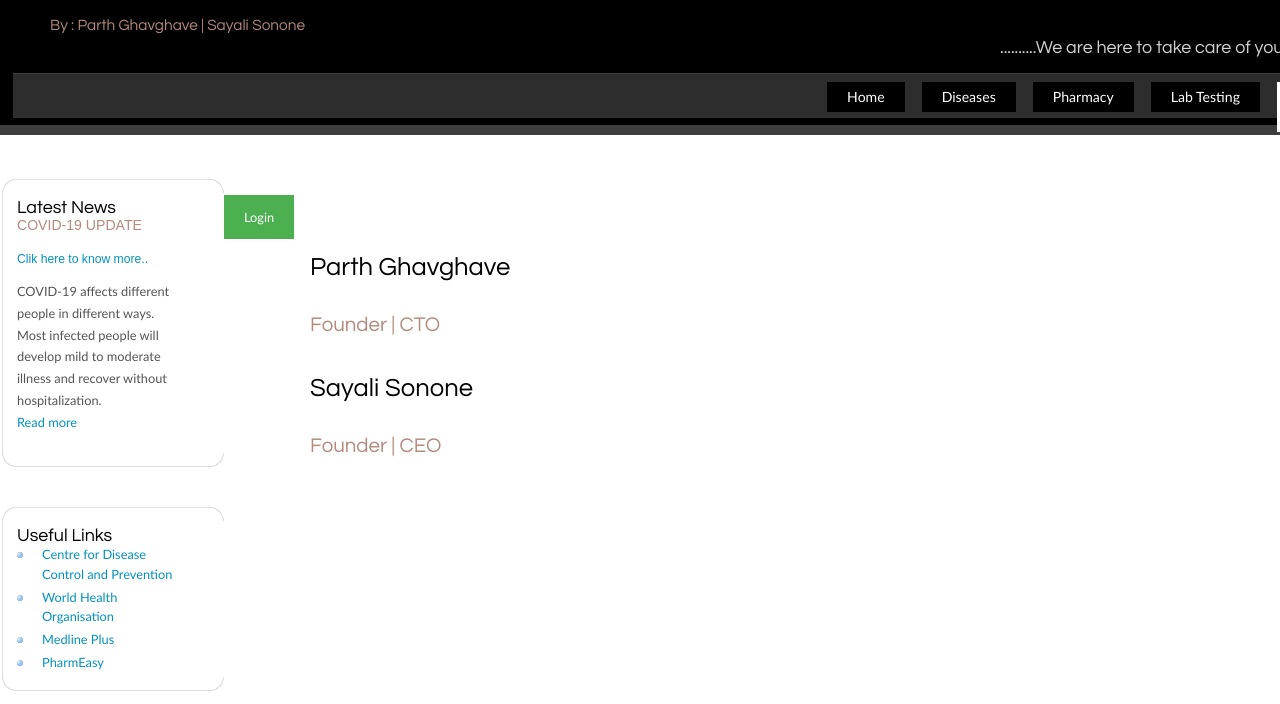
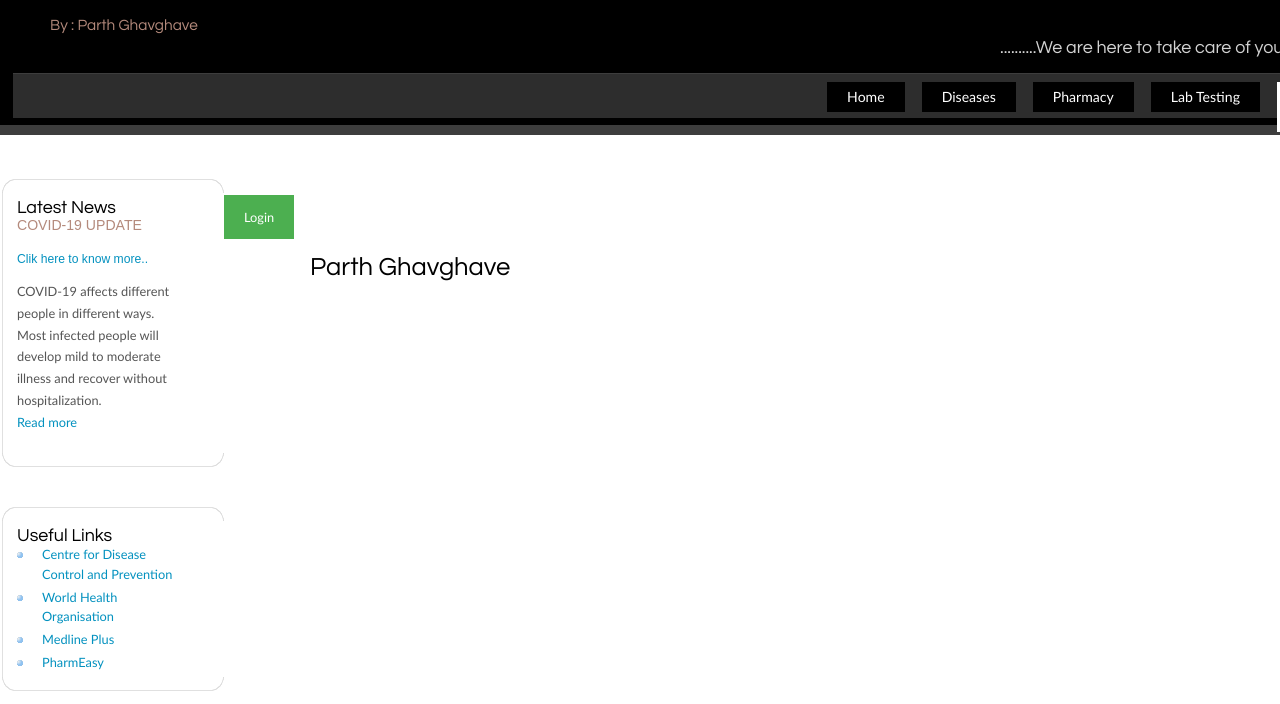
Before and after one commit to parthghavghave/project1, a plain HTML site: page AboutUs.html in a window 1280 px wide. Shown: the part 51-755 px from the top of the page. Drawn offline with Linux system fonts and the light colour scheme.

Commit message:
Update AboutUs.html

```diff
--- a/AboutUs.html
+++ b/AboutUs.html
@@ -146,7 +146,7 @@ space{
         <div id="logo_text">
           <!-- class="logo_colour", allows you to change the colour of the text -->
           <h1 style="text-indent: 50px;"><a href="Diseases.html">DiagoPredict<span class="logo_colour"> health care</span></a></h1><br>
-          <h2 style="text-indent: 50px;">By : Parth Ghavghave | Sayali Sonone </h2><h3 style="color:LightGray; text-indent: 1000px;">..........We are here to take care of you !
+          <h2 style="text-indent: 50px;">By : Parth Ghavghave </h2><h3 style="color:LightGray; text-indent: 1000px;">..........We are here to take care of you !
         </div>
       <br>
       <div id="menubar">
@@ -253,10 +253,8 @@ window.onclick = function(event) {
       <div id="content">
         <!-- insert the page content here -->
         <br> <br>
-        <p><h1> Parth Ghavghave <br>
-        <p> <h2> Founder | CTO
-        <p><h1> Sayali Sonone <br>
-        </p> <h2> Founder | CEO
+        <p><h1> Parth Ghavghave
+        </p>
       </div>
     </div>
     <div id="content_footer"></div>
```
